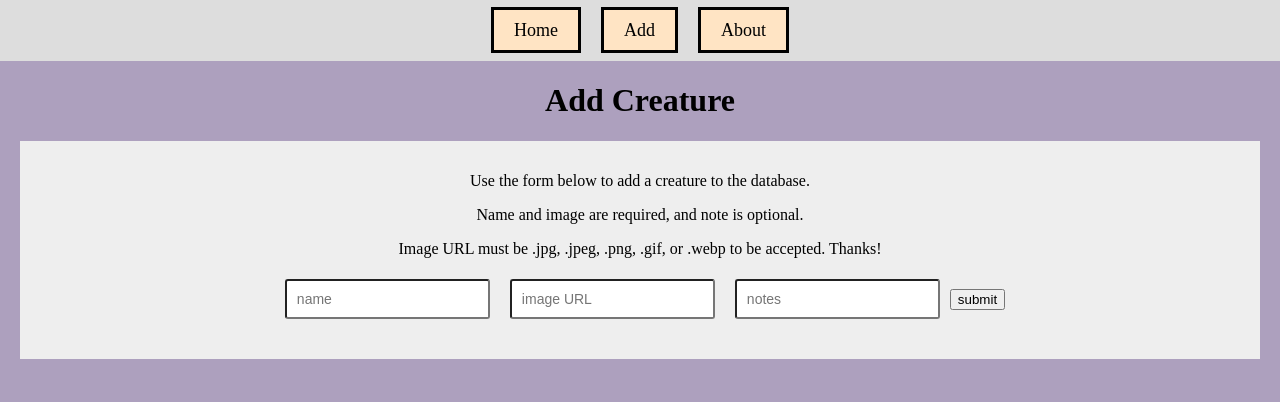
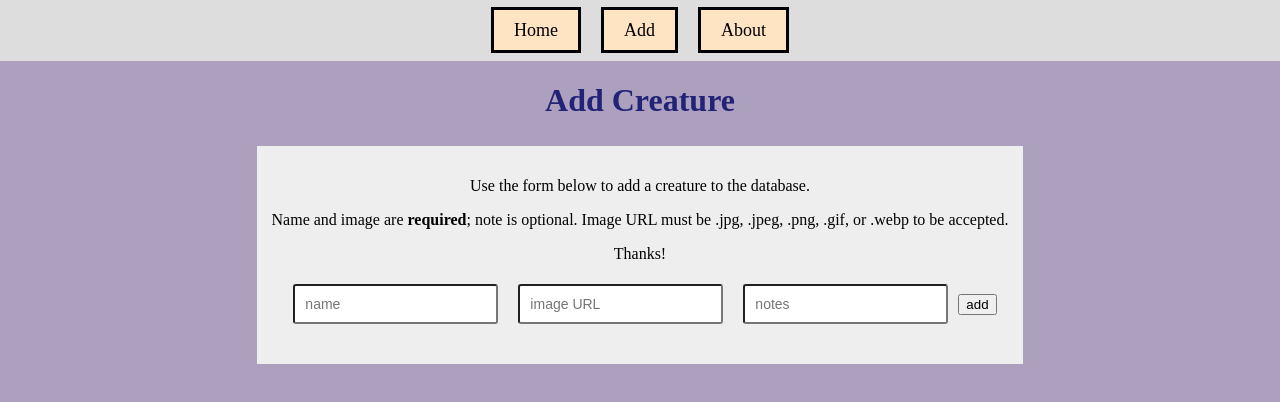
Before and after one commit to nozumaz/creature-collection, a React (Create React App) app: page /add in a window 1280 px wide. Shown: the top 402 px of the page. Built offline with nearby package versions, Linux system fonts and the light colour scheme.

Commit message:
Updated css styling and fetch url.

```diff
--- a/src/components/AddNew.js
+++ b/src/components/AddNew.js
@@ -11,7 +11,7 @@ function AddNew() {
 
   //send POST request to add new item to json server
   function handleSubmit() {
-    fetch("http://localhost:4000/toys", {
+    fetch("http://localhost:4000/creatures", {
         method: "POST",
         headers: {
             "Content-Type": "application/json"
@@ -38,8 +38,8 @@ function AddNew() {
       <h1>Add Creature</h1>
       <div className="info-box">
       <p>Use the form below to add a creature to the database.</p>
-      <p>Name and image are required, and note is optional.</p>
-      <p>Image URL must be .jpg, .jpeg, .png, .gif, or .webp to be accepted. Thanks!</p>
+      <p>Name and image are <b>required</b>; note is optional. Image URL must be .jpg, .jpeg, .png, .gif, or .webp to be accepted.</p>
+      <p>Thanks!</p>
       <Form formData={formData} handleChange={handleChange} handleSubmit={handleSubmit} />
       </div>
     </div>
--- a/src/components/Form.js
+++ b/src/components/Form.js
@@ -19,7 +19,7 @@ function Form({ formData, handleChange, handleSubmit }) {
             !formData.image.match(/\.(jpg|jpeg|png|gif|webp)$/))
         {
             setValid(false);
-            setError("Please enter an image URL. Accepted extensions include jpg, jpeg, png, gif, and webp.");
+            setError("Please enter a valid image URL. Accepted extensions include jpg, jpeg, png, gif, and webp.");
             return;
         }
         //if all fields appear valid, add to db.json
@@ -37,7 +37,7 @@ function Form({ formData, handleChange, handleSubmit }) {
                 <input className="text-input" type="text" onChange={handleChange} value={formData.name} name="name" placeholder="name"></input>
                 <input className="text-input" type="text" onChange={handleChange} value={formData.image} name="image" placeholder="image URL"></input>
                 <input className="text-input" type="text" onChange={handleChange} value={formData.notes} name="notes" placeholder="notes"></input>
-                <input className="submit" value="submit" name="submit" type="submit" />
+                <input className="submit" value="add" name="submit" type="submit" />
             </form>
             <h2 className={valid ? "success" : "error"}>{valid ? `Added successfully!` : error}</h2>
         </>
--- a/src/components/Home.js
+++ b/src/components/Home.js
@@ -13,7 +13,7 @@ function Home() {
 
   //fetch items from json server with GET request
   useEffect(() => {
-    fetch("http://localhost:4000/toys")
+    fetch("http://localhost:4000/creatures")
       .then((r) => r.json())
       .then((items) => setItems(items));
   }, []);
--- a/src/components/Item.js
+++ b/src/components/Item.js
@@ -4,7 +4,7 @@ function Item({ item, onDeleteClick }) {
 
     //send DELETE request to json server when Delete button is clicked
     function handleDeleteClick(id) {
-        fetch(`http://localhost:4000/toys/${id}`, {
+        fetch(`http://localhost:4000/creatures/${id}`, {
             method: "DELETE"
        })
     .then(resp => resp.json())
@@ -14,7 +14,7 @@ function Item({ item, onDeleteClick }) {
     //display item in HTML
     return (
         <div className="item">
-            <h2>{item.name}</h2>
+            <h2 className="name-box">{item.name}</h2>
             <img src={item.image} alt="pic"/>
             <p>{item.notes}</p>
             <div className="button-container">
--- a/src/index.css
+++ b/src/index.css
@@ -8,29 +8,39 @@ body {
   padding:15px;
   background-color:#eeeeee;
   margin:5px 20px;
-
+  display:inline-block;
 }
 
+h1 {
+  color:rgb(34, 35, 119);
+}
 
+.name-box {
+  background-color: rgb(152, 141, 255);
+  margin:0px 0px;
+  padding:10px;
+  color:aliceblue
+}
 
 img {
   height:300px;
   width:300px;
-  margin:auto;
 }
 
 .item {
   display:inline-grid;
   border-style:solid;
-  padding:10px;
   margin:10px;
   background-color:rgb(183, 184, 228);
   height:500px;
   width:300px;
 }
 
+
 button {
   text-align:center;
+  background-color:#8a0f0f;
+  color:rgb(255, 255, 255);
 }
 
 .text-input {
@@ -45,7 +55,6 @@ button {
   padding:20px;
   background-color: #dddddd;
   list-style-type:none;
-
 }
 
 .nav-link {
```
